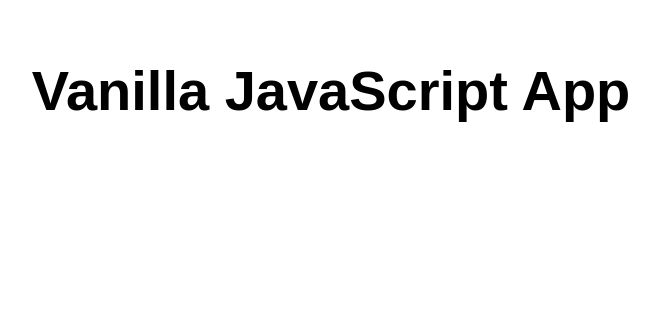
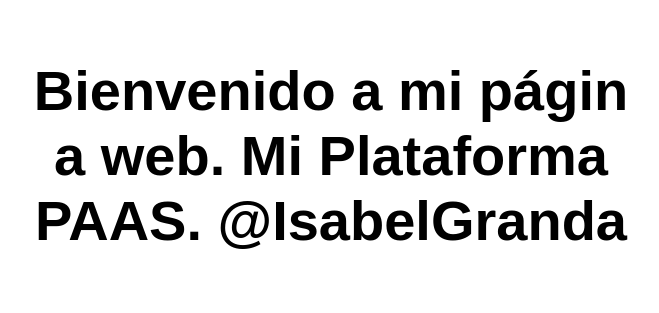
Before and after one commit to migranda/my-first-static-web-app, a plain HTML site: page index.html in a window 1280 px wide. Shown: the whole page, without its empty margins (309-968 px from the left). Drawn offline with Linux system fonts and the light colour scheme.

Commit message:
Update index.html

```diff
--- a/index.html
+++ b/index.html
@@ -10,7 +10,7 @@
 
 <body>
   <main>
-    <h1>Vanilla JavaScript App</h1>
+    <h1>Bienvenido a mi págin a web. Mi Plataforma PAAS. @IsabelGranda </h1>
   </main>
 </body>
 
```
